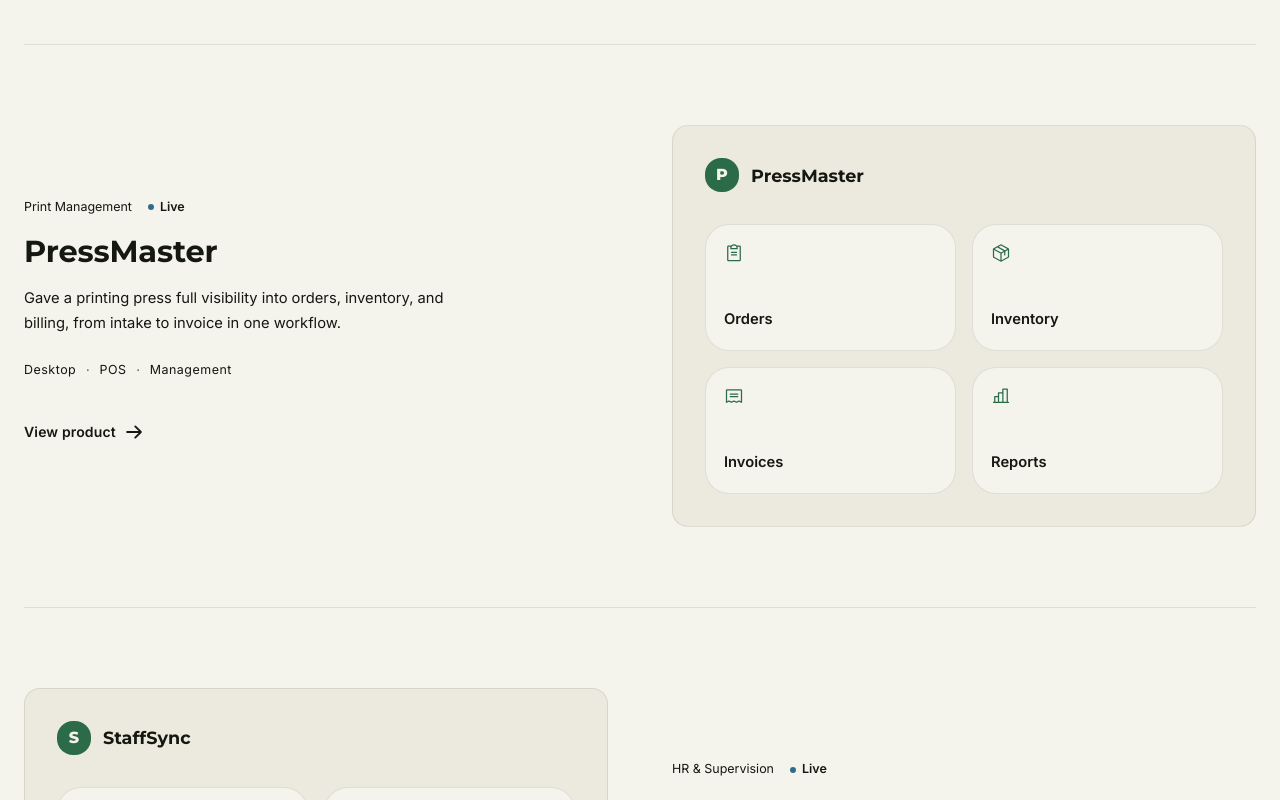
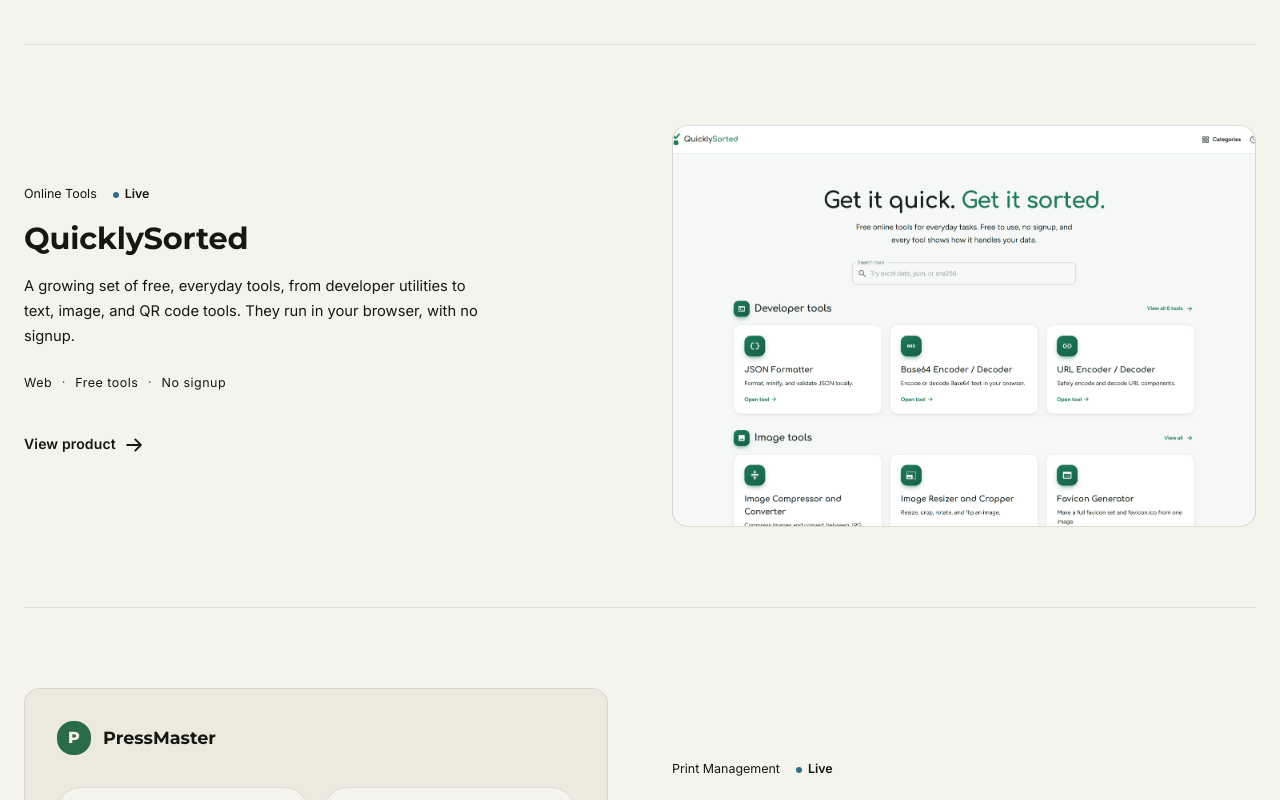
Before and after one commit to wasimakram516/wisemen-soft, a Next.js app: page / in a window 1280 px wide. Shown: the part 5300-6100 px from the top of the page. Built offline with nearby package versions, Linux system fonts and the light colour scheme; what @mui/material-nextjs would draw is missing.

Commit message:
feat(home): add a QuicklySorted row with a real screenshot to the featured products

```diff
--- a/components/sections/FeaturedProducts.js
+++ b/components/sections/FeaturedProducts.js
@@ -24,6 +24,14 @@ const work = [
     tags: ['ERP', 'Education', 'Web'],
     status: 'Live',
     image: '/images/products/nexus-screenshot.png',
+  },
+  {
+    name: 'QuicklySorted',
+    type: 'Online Tools',
+    outcome: 'A growing set of free, everyday tools, from developer utilities to text, image, and QR code tools. They run in your browser, with no signup.',
+    tags: ['Web', 'Free tools', 'No signup'],
+    status: 'Live',
+    image: '/images/products/quicklysorted-screenshot.png',
   },
   {
     name: 'PressMaster',
```
Also changed, not shown: public/images/products/quicklysorted-screenshot.png (added).
